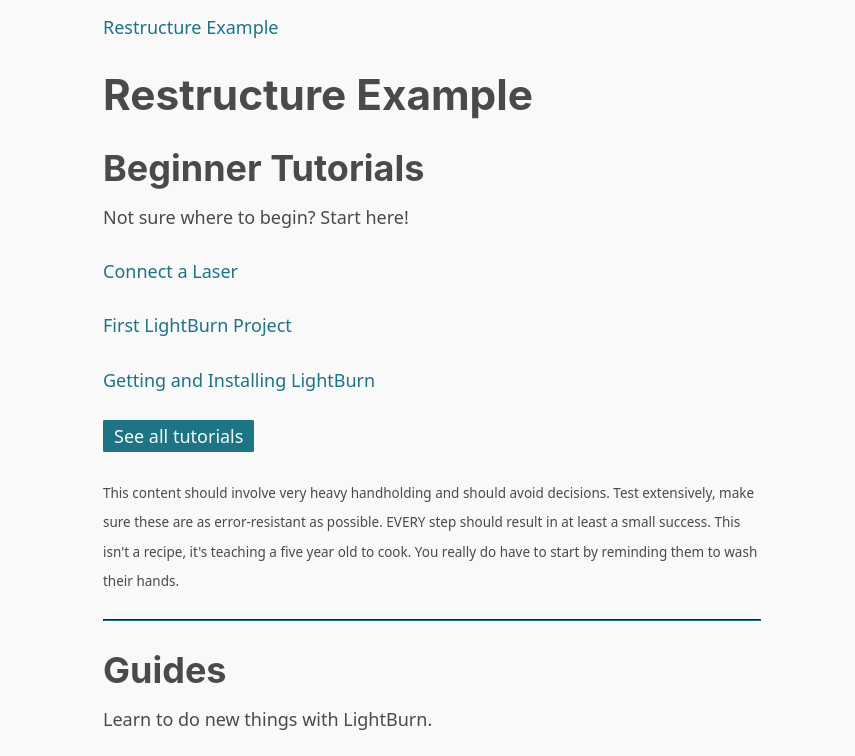
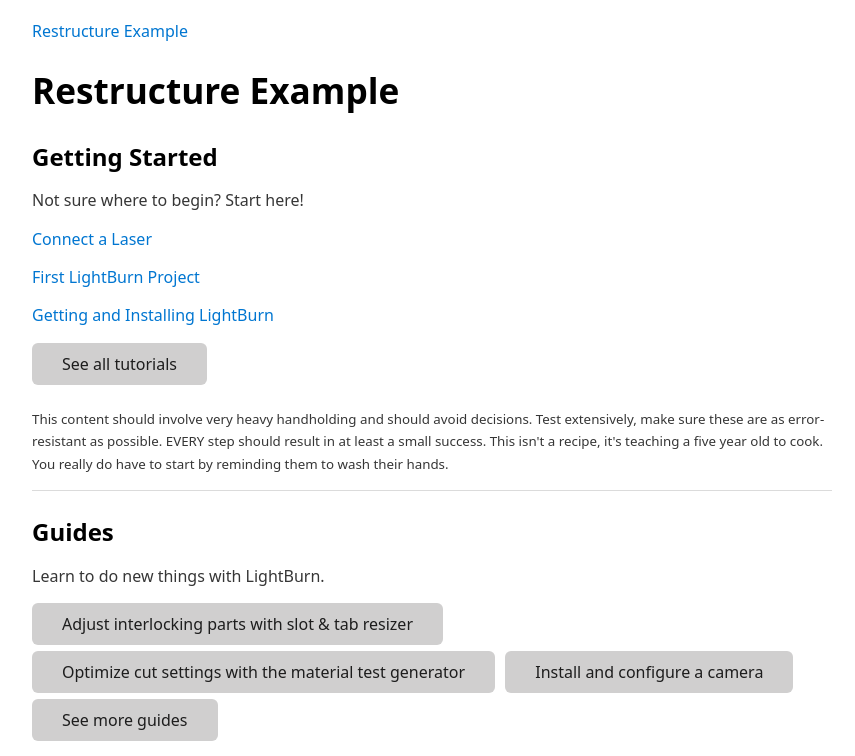
Before and after one commit to lightburnjackie/docs-restructure, an Eleventy site: page src/index.md in a window 1280 px wide. Shown: the top 756 px of the page, without its empty margins (208-1063 px from the left). Built offline with nearby package versions, Linux system fonts and the light colour scheme; Eleventy itself is replaced by a stand-in of ours; files that its build step writes are made by us from their sources.

Commit message:
minor rewording

```diff
--- a/src/_includes/base.njk
+++ b/src/_includes/base.njk
@@ -4,8 +4,11 @@
     <meta charset="UTF-8">
     <meta http-equiv="X-UA-Compatible" content="IE=edge">
     <meta name="viewport" content="width=device-width, initial-scale=1.0">
-    <link rel="stylesheet" href="https://cdnjs.cloudflare.com/ajax/libs/modern-normalize/1.1.0/modern-normalize.min.css" integrity="sha512-wpPYUAdjBVSE4KJnH1VR1HeZfpl1ub8YT/NKx4PuQ5NmX2tKuGu6U/JRp5y+Y8XG2tV+wKQpNHVUX03MfMFn9Q==" crossorigin="anonymous" referrerpolicy="no-referrer" />
-    <link rel="stylesheet" href="/css/sakura/sakura.css">
+    <!--
+        <link rel="stylesheet" href="https://cdnjs.cloudflare.com/ajax/libs/modern-normalize/1.1.0/modern-normalize.min.css" integrity="sha512-wpPYUAdjBVSE4KJnH1VR1HeZfpl1ub8YT/NKx4PuQ5NmX2tKuGu6U/JRp5y+Y8XG2tV+wKQpNHVUX03MfMFn9Q==" crossorigin="anonymous" referrerpolicy="no-referrer" />
+        <link rel="stylesheet" href="/css/sakura/sakura.css">
+    -->
+    <link rel="stylesheet" href="https://cdn.jsdelivr.net/npm/water.css@2/out/water.css">
     <title>Restructure Example</title>
 </head>
 <body>
--- a/src/index.md
+++ b/src/index.md
@@ -5,7 +5,7 @@
 eleventyNavigation:
     key: Home
 ---
-## Beginner Tutorials
+## Getting Started
 
 Not sure where to begin? Start here!
 
```
